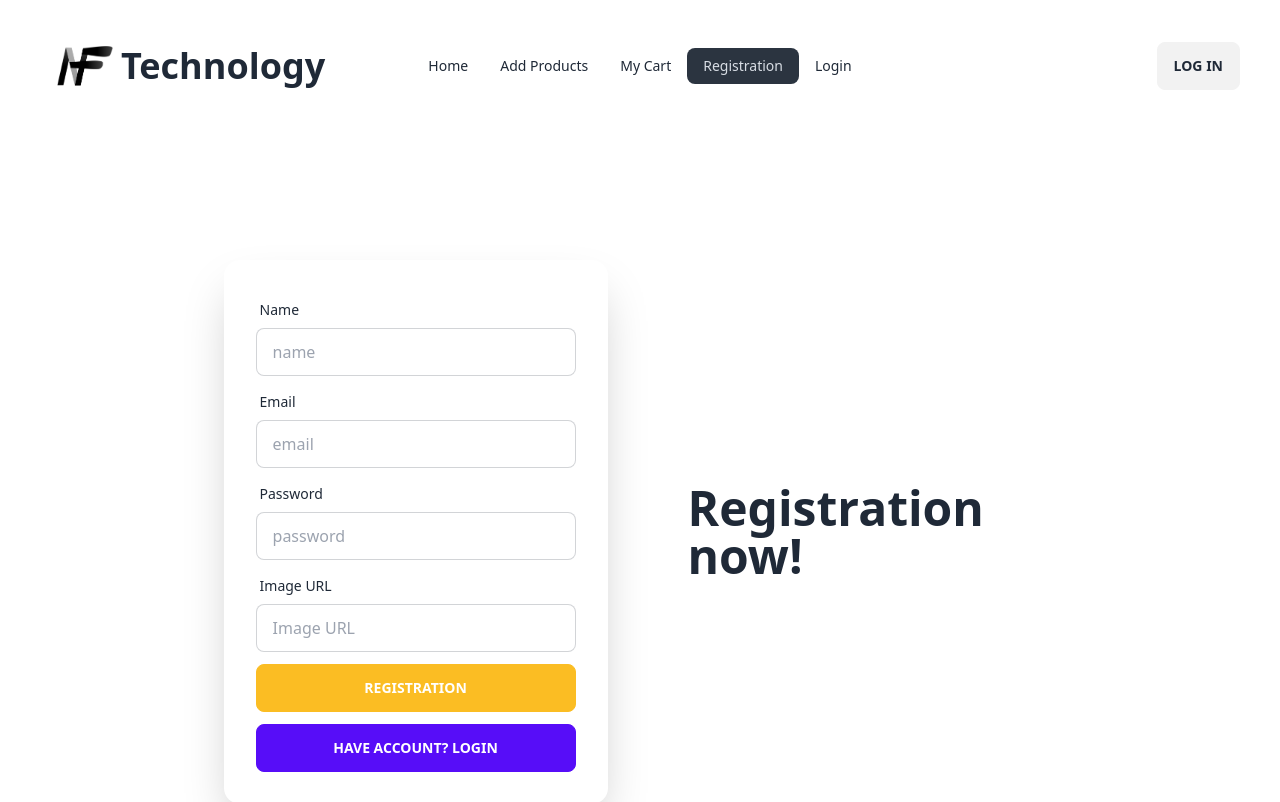
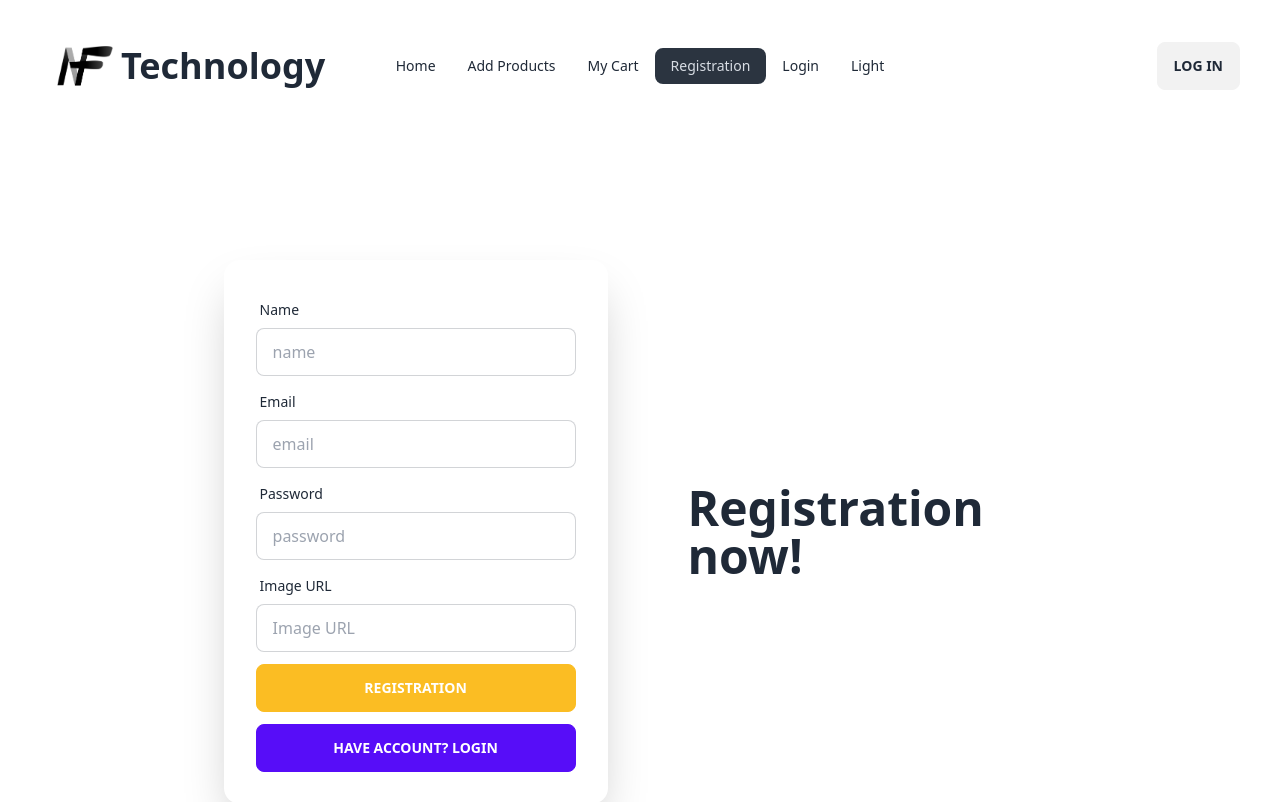
Before and after one commit to NFRIDOY/brandshop-client, a React (Vite) app: page /registration in a window 1280 px wide. Shown: the top 802 px of the page. Built offline with nearby package versions, Linux system fonts and the light colour scheme; no server answers.

Commit message:
Feat: Dark Mode Besic 1

```diff
--- a/package.json
+++ b/package.json
@@ -12,6 +12,7 @@
   "dependencies": {
     "firebase": "^10.5.0",
     "react": "^18.2.0",
+    "react-dark-mode-toggle": "^0.2.0",
     "react-dom": "^18.2.0",
     "react-hot-toast": "^2.4.1"
   },
--- a/src/components/Home/Home.jsx
+++ b/src/components/Home/Home.jsx
@@ -5,11 +5,13 @@ import { data } from "autoprefixer";
 import BrandNameCard from "../BrandNameCard/BrandNameCard";
 import { useLoaderData } from "react-router-dom";
 import Loading from "../Loading/Loading";
+import DarkModeToggle from "react-dark-mode-toggle";
 
 
 export default function Home() {
+    // const [isDarkMode, setIsDarkMode] = useState(() => false);
     const brandsLoaderData = useLoaderData()
-    const { test, currentUser, setCurrentUser, createUserByEmail, signInGoogle, loading, setLoading } = useContext(AuthContext)
+    const { test, currentUser, setCurrentUser, createUserByEmail, signInGoogle, loading, setLoading, isDarkModeFunc, setIsDarkModeFunc } = useContext(AuthContext)
     const [brandNames, setBrandNames] = useState(brandsLoaderData)
     if (brandNames) {
         setLoading(false)
@@ -23,9 +25,18 @@ export default function Home() {
     //         setBrandNames(data)
     //         console.log(data)
     //     })
+
     return (
-        <div>
+        <div className={isDarkModeFunc ? "bg-black" : ""}>
+            {/* <div> */}
+            {/* <DarkModeToggle
+                onChange={setIsDarkMode}
+                checked={isDarkMode}
+                size={80}
+            /> */}
             <Banner></Banner>
+            {/* <input type="checkbox" className="toggle" checked /> */}
+
             <div className="max-w-7xl mx-auto p-8 text-center ">
                 <h1 className="my-8 text-8xl font-bold">Our Brands</h1>
                 {
@@ -45,7 +56,7 @@ export default function Home() {
                     {
                         !loading ? (brandNames && <div className="grid grid-cols-1 md:grid-cols-2 lg:grid-cols-3 lg:gap-y-16  ">
                             {
-                                brandNames && brandNames.slice(2,5)?.map(brand => <BrandNameCard key={brand._id} brand={brand} ></BrandNameCard>) // : <div className='mx-auto w-fit'><span className="loading loading-ring loading-lg text-center "></span></div>
+                                brandNames && brandNames.slice(2, 5)?.map(brand => <BrandNameCard key={brand._id} brand={brand} ></BrandNameCard>) // : <div className='mx-auto w-fit'><span className="loading loading-ring loading-lg text-center "></span></div>
                             }
                         </div>) : <div className='mx-auto w-fit'><span className="loading loading-ring loading-lg text-center "></span></div>
                     }
--- a/src/components/Navbar/Navbar.jsx
+++ b/src/components/Navbar/Navbar.jsx
@@ -1,11 +1,16 @@
 import { Link, NavLink } from "react-router-dom";
 import logo from '/Logo.png'
 import { AuthContext } from "../Provider/AuthProvider";
-import { useContext } from "react";
-
+import { useContext, useState } from "react";
+import DarkModeToggle from "react-dark-mode-toggle";
+import toast from "react-hot-toast";
 
 export default function Navbar() {
-    const { test, currentUser, setCurrentUser, signOutUser } = useContext(AuthContext)
+    const { test, currentUser, setCurrentUser, signOutUser, isDarkMode, setIsDarkMode, isDarkModeFunc, setIsDarkModeFunc } = useContext(AuthContext)
+    // const [isDarkMode, setIsDarkMode] = useState(() => false);
+    const handleDarkMode = () => {
+        setIsDarkMode()
+    }
     return (
         <div className="max-w-7xl mx-auto p-8 text-center">
             <div className="navbar bg-base-100">
@@ -124,6 +129,37 @@ export default function Navbar() {
                                 Login
                             </NavLink>
                         </li>
+                        <li>
+                            <span
+                                to="/login"
+                            // className={({ isActive, isPending }) =>
+                            //     isPending ? "pending" : isActive ? "active" : ""
+                            // }
+                            >
+                                {/* <input type="checkbox" className="toggle" checked /> */}
+                                {/* <DarkModeToggle
+                                    onChange={setIsDarkMode}
+                                    checked={isDarkMode}
+                                    size={50}
+                                    onClick={() => {
+                                        console.log(isDarkModeFunc)
+                                        setIsDarkModeFunc(!isDarkModeFunc)
+                                        console.log(isDarkModeFunc)
+                                        toast.success("Toggle")
+                                    }}
+                                /> */}
+                                <button className="" onClick={() => {
+                                    console.log(isDarkModeFunc)
+                                    setIsDarkModeFunc(!isDarkModeFunc)
+                                    console.log(isDarkModeFunc)
+                                    toast.success("Dark")
+                                }}>
+                                    {
+                                        isDarkModeFunc ? "Dark" : "Light"
+                                    }
+                                </button>
+                            </span>
+                        </li>
 
                     </ul>
                 </div>
@@ -143,6 +179,9 @@ export default function Navbar() {
                             </span>
                         }
                     </span>
+                    <span>
+
+                    </span>
                     {
                         currentUser?.uid ? <button className="rounded-md btn-ghost font-bold text-red-600 text-sm p-2 " onClick={signOutUser}>Log Out</button> : <Link to={'/login'} className="btn" >Log In</Link>
                     }
--- a/src/components/Provider/AuthProvider.jsx
+++ b/src/components/Provider/AuthProvider.jsx
@@ -11,6 +11,9 @@ export default function AuthProvider({ children }) {
     const [loading, setLoading] = useState(true);
     const [cart, setCart] = useState();
     const cartList = [];
+    const [isDarkMode, setIsDarkMode] = useState(() => false);
+    const [isDarkModeFunc, setIsDarkModeFunc] = useState(false);
+    // const [isDarkModeFunc, setIsDarkModeFunc] = useState(() => false);
 
     const auth = getAuth(app);
     const googleProvider = new GoogleAuthProvider();
@@ -93,7 +96,7 @@ export default function AuthProvider({ children }) {
 
 
     const test = 10
-    const infoValue = { test, currentUser, setCurrentUser, createUserByEmail, signInByEmail, signInGoogle, signOutUser,loading, setLoading, cart, setCart, cartList };
+    const infoValue = { test, currentUser, setCurrentUser, createUserByEmail, signInByEmail, signInGoogle, signOutUser,loading, setLoading, cart, setCart, cartList, isDarkMode, setIsDarkMode, isDarkModeFunc, setIsDarkModeFunc };
     return (
         <AuthContext.Provider value={infoValue}>
             {children}
--- a/src/index.css
+++ b/src/index.css
@@ -17,8 +17,8 @@
   -webkit-font-smoothing: antialiased;
   -moz-osx-font-smoothing: grayscale;
   -webkit-text-size-adjust: 100%;
-}
-
+} */
+/*
 a {
   font-weight: 500;
   color: #646cff;
--- a/src/main.jsx
+++ b/src/main.jsx
@@ -19,6 +19,7 @@ import DataNotFound from "./components/Error/DataNotFound.jsx";
 import ProductUpdate from "./components/ProductUpdate/ProductUpdate.jsx";
 import ProductDetails from "./components/ProductDetails/ProductDetails.jsx";
 import { Toaster } from "react-hot-toast";
+import DarkModeToggle from "react-dark-mode-toggle";
 
 const router = createBrowserRouter([
   {
@@ -88,6 +89,11 @@ ReactDOM.createRoot(document.getElementById('root')).render(
       position="top-right"
       reverseOrder={false}
     />
+    {/* <DarkModeToggle
+      onChange={setIsDarkMode}
+      checked={isDarkMode}
+      size={80}
+    /> */}
     <AuthProvider>
       <RouterProvider router={router} />
     </AuthProvider>
```
Also changed, not shown: src/App.jsx (+7 -1 lines), 1 other file (tests, documents, lock files or other folders).
